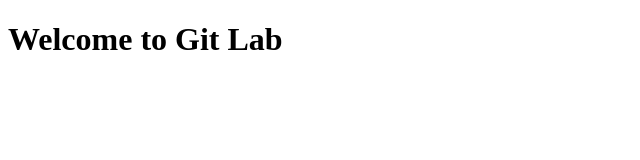
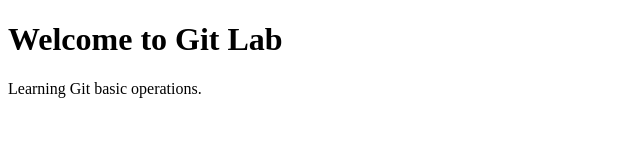
Before and after one commit to 2500032742/git-basic-operations, a plain HTML site: page index.html in a window 1280 px wide. Shown: the whole page, without its empty margins (0-640 px from the left). Drawn offline with Linux system fonts and the light colour scheme.

Commit message:
Add introduction paragraph

```diff
--- a/index.html
+++ b/index.html
@@ -6,5 +6,6 @@
 </head>
 <body>
     <h1>Welcome to Git Lab</h1>
+    <p>Learning Git basic operations.</p>
 </body>
 </html>
```
